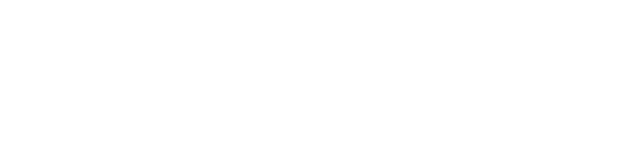
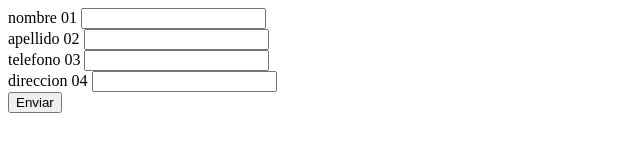
Before and after one commit to AlanAHD/voltinet, a plain HTML site: page index.html in a window 1280 px wide. Shown: the whole page, without its empty margins (0-640 px from the left). Drawn offline with Linux system fonts and the light colour scheme.

Commit message:
Update index.html

```diff
--- a/index.html
+++ b/index.html
@@ -7,6 +7,27 @@
     <title>Hola</title>
 </head>
 <body>
-
+<!DOCTYPE html>
+<html lang="en">
+<head>
+    <meta charset="UTF-8">
+    <meta http-equiv="X-UA-Compatible" content="IE=edge">
+    <meta name="viewport" content="width=device-width, initial-scale=1.0">
+    <title>Document</title>
+</head>
+<body>
+    <form action="https://script.google.com/macros/s/AKfycbzr7-c5ENL-wRMLwA5BixdbRX1bBobNlOqj2dLfAabD23UGmZ0B4RUsWvl1HvtOa8uH/exec" method="get">
+    <label for="01" id="">nombre 01</label>
+    <input type="text" id="01" name="nombre"><br>
+    <label for="02" id="">apellido 02</label>
+    <input type="text" id="02" name="apellido"><br>
+    <label for="03" id="">telefono 03</label>
+    <input type="text" id="03" name="telefono"><br>
+    <label for="04" id="">direccion 04</label>
+    <input type="text" id="04" name="direccion"><br>
+    <input type="submit" value="Enviar">
+    </form>
 </body>
 </html>
+</body>
+</html>
```
